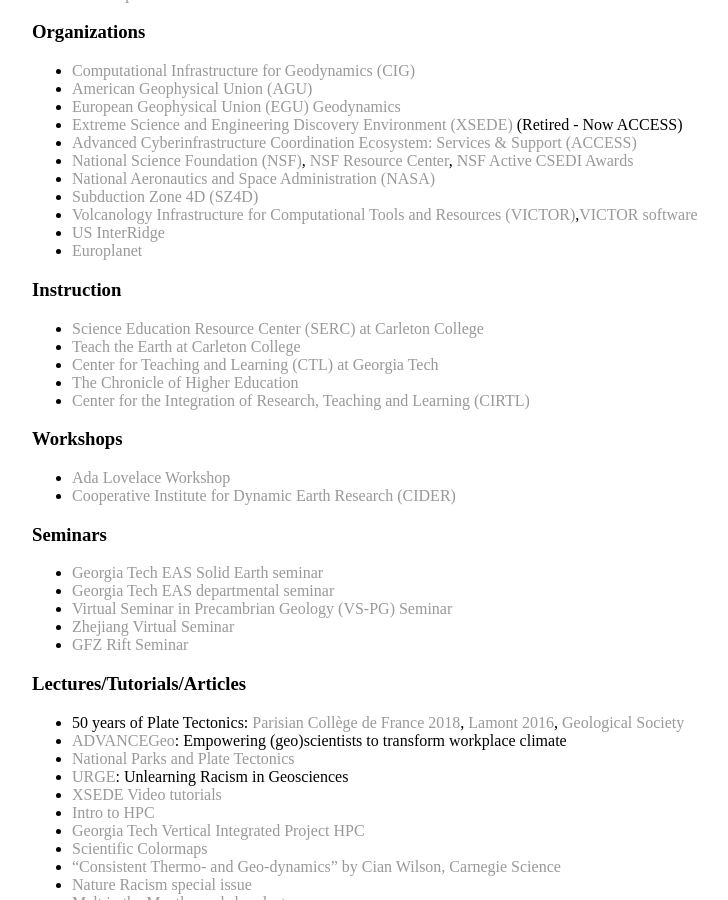
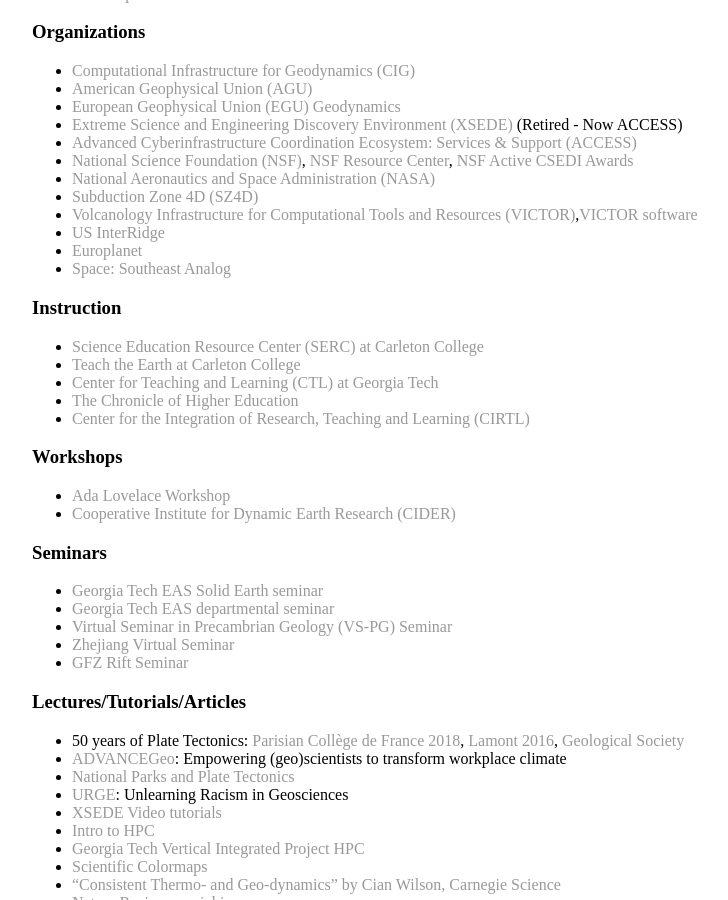
Before and after one commit to joycesim/joycesim.github.io, a Jekyll site: the page built from research/index.md, in a window 1280 px wide and 900 px high, scrolled down 7462 px. Shown: the whole window, without its empty margins (224-952 px from the left). Built offline with Jekyll 4.4.1, drawn with Linux system fonts in a browser that asks for light colours.

Commit message:
Update index.md

```diff
--- a/research/index.md
+++ b/research/index.md
@@ -144,6 +144,7 @@
 * [Volcanology Infrastructure for Computational Tools and Resources (VICTOR)](https://victor.ldeo.columbia.edu/),[VICTOR software](https://docs.victorproject.org/en/latest/index.html)
 * [US InterRidge](https://usinterridge.org/)
 * [Europlanet](https://www.europlanet.org/)
+* [Space: Southeast Analog](https://southeastanalog.org/)
 
 
 ### Instruction
```
